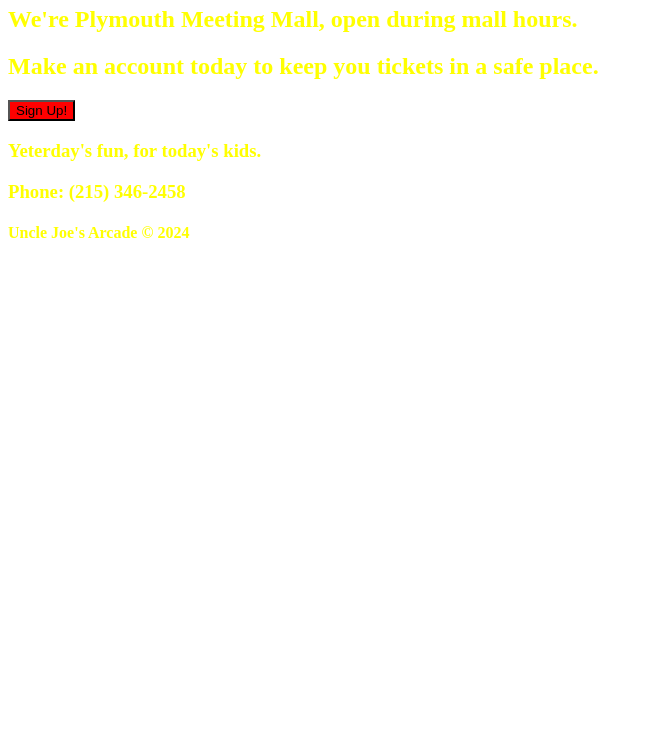
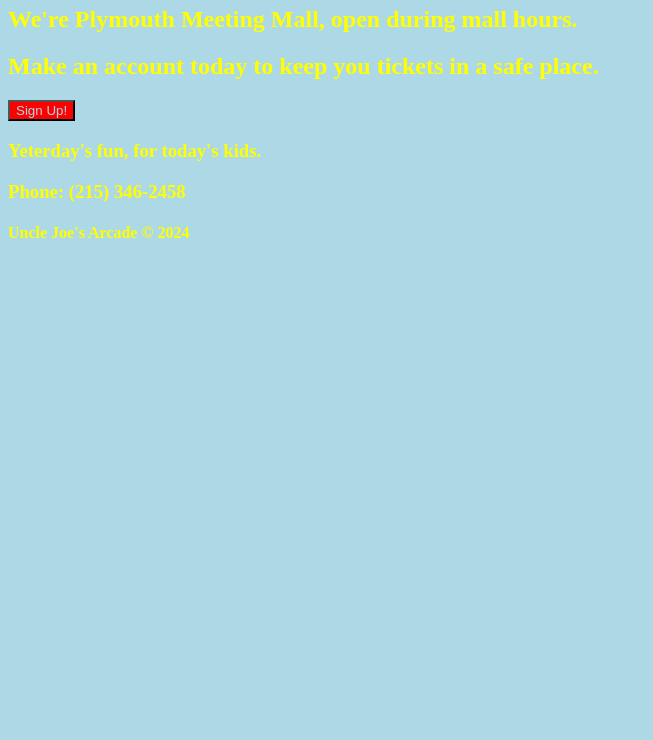
Before and after one commit to Uncle-Joes/Uncle-Joes.github.io, a plain HTML site: page index.html in a window 1280 px wide. Shown: the part 60-800 px from the top of the page, without its empty margins (0-653 px from the left). Drawn offline with Linux system fonts and the light colour scheme.

Commit message:
Update mystyle.css

```diff
--- a/mystyle.css
+++ b/mystyle.css
@@ -1,8 +1,8 @@
 body {
-  background-color: light-blue;
+  background-color: lightblue;
   color: yellow;
 }
 button {
-  color: light-blue;
+  color: lightblue;
   background-color: red
 }
```
